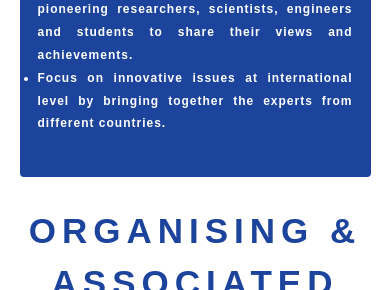
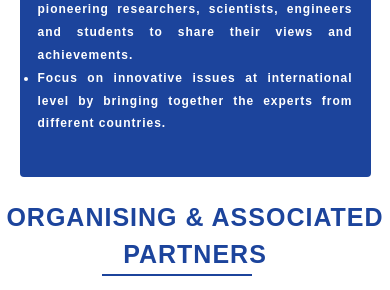
Before and after one commit to naman3112/UK_web, a React app: page / in a window 390 px wide. Shown: the part 1416-1706 px from the top of the page. Built offline with nearby package versions, Linux system fonts and the light colour scheme.

Commit message:
homepage responsive done

```diff
--- a/public/index.html
+++ b/public/index.html
@@ -2,7 +2,7 @@
 <html lang="en">
   <head>
     <meta charset="utf-8" />
-    <link rel="icon" href="%PUBLIC_URL%/igdtuwLogo.png" />
+    <link rel="icon" href="%PUBLIC_URL%/ICCCNLogo.jpeg" />
     <meta name="viewport" content="width=device-width, initial-scale=1" />
     <meta name="theme-color" content="#000000" />
     <meta
@@ -23,8 +23,7 @@
       work correctly both with client-side routing and a non-root public URL.
       Learn how to configure a non-root public URL by running `npm run build`.
     -->
-    <title> International Conference on Innovations and Ideas towards Patents
-      (ICIIP)</title>
+    <title> International Conference on Computing and Communication Networks (ICCCN-2021))</title>
   </head>
   <body>
     <noscript>You need to enable JavaScript to run this app.</noscript>
--- a/src/routing/site/ds/components/Home/index.js
+++ b/src/routing/site/ds/components/Home/index.js
@@ -207,7 +207,12 @@ const useStyles = makeStyles((theme) => ({
   publicationImg:{
     width: "20%",
     margin : "18px",
-    backgroundColor : "inherit"
+    backgroundColor : "inherit",
+    [theme.breakpoints.down("sm")]: {
+      width: "80%"
+    },
+
+
   }
 
 }));
@@ -311,7 +316,7 @@ export default function Example() {
         style={{ marginTop: "5%" }}
         id="publicationPartner"
       >
-        <Typography className={classes.publication} >
+        <Typography className={classes.title} >
         ORGANISING & ASSOCIATED PARTNERS
         <span
                 style={{
```
Also changed, not shown: public/ICCCNLogo.jpeg (added), public/ICCNLogo.jpeg (added), src/assets/iccnlogo_wFL_1.ico (added), src/assets/iccnlogo_wFL_2.ico (added), src/assets/iccnlogo_wFL_3.ico (added), 1 other file.
